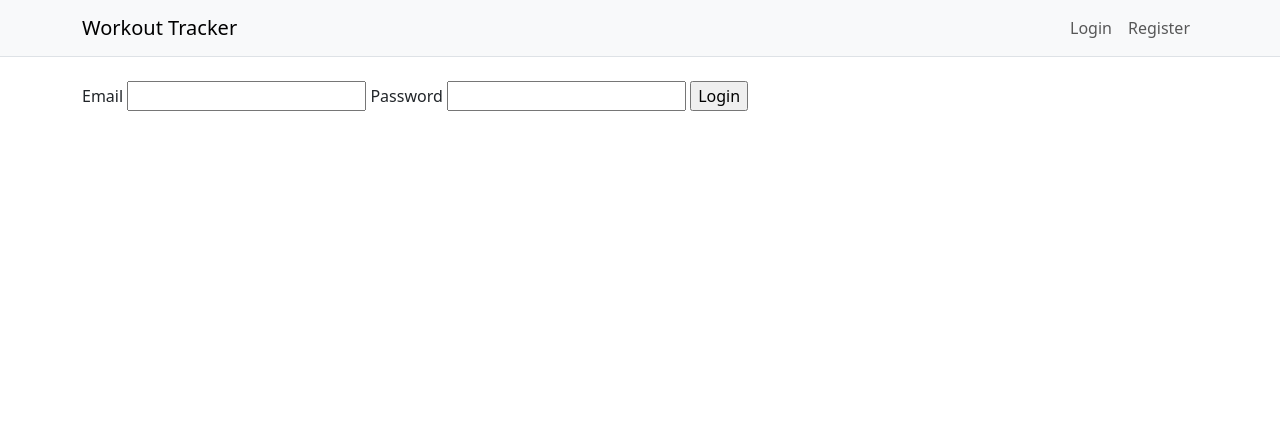
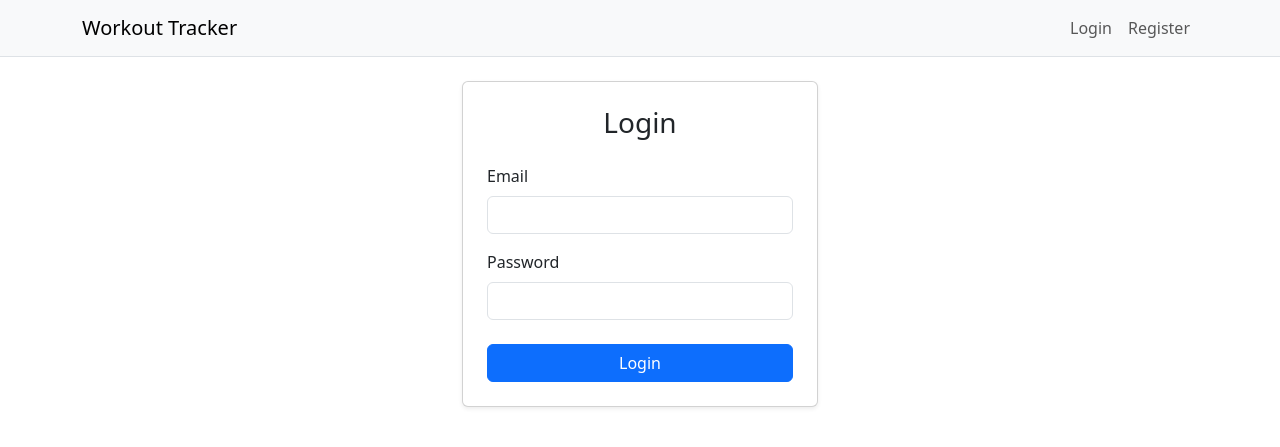
Before and after one commit to iamtwoot/simple-workout-tracker, a Flask app: page /login in a window 1280 px wide. Shown: the top 447 px of the page. Run offline with Flask 3, Linux system fonts and the light colour scheme.

Commit message:
Add style to login page

```diff
--- a/app/routes/auth.py
+++ b/app/routes/auth.py
@@ -19,7 +19,7 @@ def login():
         user = db.session.scalar(db.select(User).where(User.email == form.email.data))
 
         if not user:
-            flash("User with this email is not found", "danger")
+            flash("Invalid email address", "danger")
 
         elif not check_password_hash(user.password_hash, password):
             flash("Invalid password, try again.", "danger")
--- a/app/templates/auth/login.html
+++ b/app/templates/auth/login.html
@@ -1,24 +1,62 @@
 {% extends "base.html" %}
+
+{% block title %}
+    Login
+{% endblock %}
 
 {% block content %}
 
-    <form action="{{ url_for('auth.login') }}" method="post">
+    <div class="row justify-content-center">
+        <div class="col-12 col-md-6 col-lg-4">
+
+            <div class="card shadow-sm">
+                <div class="card-body p-4">
+
+                    <h1 class="h3 text-center mb-4">
+                        Login
+                    </h1>
+
+                    <form method="POST">
                         {{ form.hidden_tag() }}
 
-        {{ form.email.label }}
-        {{ form.email }}
+                        <div class="mb-3">
+                            {{ form.email.label(class="form-label") }}
+
+                            {{ form.email(
+                            class="form-control" +
+                            (" is-invalid" if form.email.errors else "")
+                        ) }}
+
                             {% for error in form.email.errors %}
-            <p>{{ error }}</p>
+                                <div class="invalid-feedback">
+                                    {{ error }}
+                                </div>
                             {% endfor %}
+                        </div>
 
-        {{ form.password.label }}
-        {{ form.password }}
+                        <div class="mb-4">
+                            {{ form.password.label(class="form-label") }}
+
+                            {{ form.password(
+                            class="form-control" +
+                            (" is-invalid" if form.password.errors else "")
+                        ) }}
+
                             {% for error in form.password.errors %}
-            <p>{{ error }}</p>
+                                <div class="invalid-feedback">
+                                    {{ error }}
+                                </div>
                             {% endfor %}
+                        </div>
 
-        {{ form.submit() }}
+                    {{ form.submit(class="btn btn-primary w-100") }}
 
                     </form>
 
+                </div>
+            </div>
+
+        </div>
+    </div>
+
 {% endblock %}
```
Lines whose indentation alone changed are shown as unchanged.
